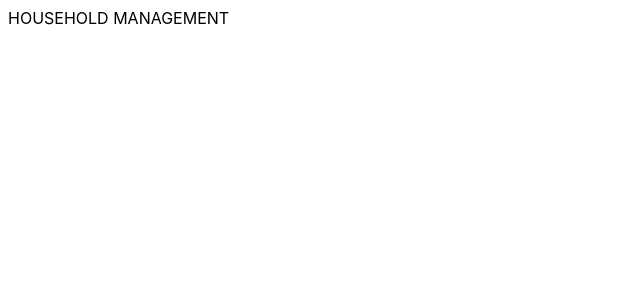
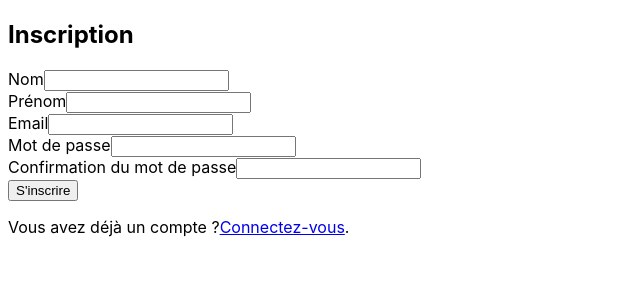
Before and after one commit to KingAbrams/Household_Management, a React (Vite) app: page /Register in a window 1280 px wide. Shown: the top 300 px of the page, without its empty margins (0-640 px from the left). Built offline with nearby package versions, Linux system fonts and the light colour scheme.

Commit message:
add pages and redirection

```diff
--- a/package.json
+++ b/package.json
@@ -17,7 +17,8 @@
   },
   "dependencies": {
     "react": "^18.3.1",
-    "react-dom": "^18.3.1"
+    "react-dom": "^18.3.1",
+    "react-router-dom": "^6.25.1"
   },
   "devDependencies": {
     "@types/react": "^18.3.3",
--- a/src/App.tsx
+++ b/src/App.tsx
@@ -1,5 +1,22 @@
+import { BrowserRouter as Router, Route, Routes } from 'react-router-dom';
+import Login from './pages/login/Login';
+import Register from './pages/register/Register';
+import NotFoundPage from './pages/notfound/NotFound';
+import Household from './pages/household/Household';
+
 const App = () => {
-  return <>HOUSEHOLD MANAGEMENT</>;
+  return (
+    <>
+      <Router>
+        <Routes>
+          <Route path="/" element={<Household />} />
+          <Route path="/Login" element={<Login />} />
+          <Route path="/Register" element={<Register />} />
+          <Route path="*" element={<NotFoundPage />} />
+        </Routes>
+      </Router>
+    </>
+  );
 };
 
 export default App;
--- /dev/null
+++ b/src/components/login/LoginForm.tsx
@@ -0,0 +1,48 @@
+import { ChangeEvent, FormEvent, useState } from 'react';
+import { Link } from 'react-router-dom';
+
+const LoginForm = () => {
+  const [email, setEmail] = useState('');
+  const [password, setPassword] = useState('');
+
+  const handleEmailChange = (e: ChangeEvent<HTMLInputElement>) => {
+    setEmail(e.target.value);
+  };
+
+  const handlePasswordChange = (e: ChangeEvent<HTMLInputElement>) => {
+    setPassword(e.target.value);
+  };
+
+  const handleSubmit = (e: FormEvent<HTMLButtonElement>) => {
+    e.preventDefault();
+    console.log({ email, password });
+  };
+  return (
+    <div>
+      <h2>Connexion</h2>
+      <form>
+        <div>
+          <label>Email</label>
+          <input type="email" value={email} onChange={handleEmailChange} />
+        </div>
+        <div>
+          <label>Mot de passe</label>
+          <input
+            type="password"
+            value={password}
+            onChange={handlePasswordChange}
+          />
+        </div>
+        <button onClick={handleSubmit}>Se connecter</button>
+      </form>
+
+      <div>
+        <p>
+          Pas encore de compte ?<Link to="/register">Inscrivez-vous</Link>.
+        </p>
+      </div>
+    </div>
+  );
+};
+
+export default LoginForm;
--- /dev/null
+++ b/src/components/register/RegisterForm.tsx
@@ -0,0 +1,91 @@
+import { ChangeEvent, FormEvent, useState } from 'react';
+import { Link } from 'react-router-dom';
+
+const RegisterForm = () => {
+  const [firstname, setFirstname] = useState('');
+  const [lastname, setLastname] = useState('');
+  const [email, setEmail] = useState('');
+  const [password, setPassword] = useState('');
+  const [confirmPassword, setConfirmPassword] = useState('');
+
+  const handleLastnameChange = (e: ChangeEvent<HTMLInputElement>) => {
+    setLastname(e.target.value);
+  };
+
+  const handleFirstnameChange = (e: ChangeEvent<HTMLInputElement>) => {
+    setFirstname(e.target.value);
+  };
+
+  const handleEmailChange = (e: ChangeEvent<HTMLInputElement>) => {
+    setEmail(e.target.value);
+  };
+
+  const handlePasswordChange = (e: ChangeEvent<HTMLInputElement>) => {
+    setPassword(e.target.value);
+  };
+
+  const handleConfirmPasswordChange = (e: ChangeEvent<HTMLInputElement>) => {
+    setConfirmPassword(e.target.value);
+  };
+
+  const handleSubmit = (e: FormEvent<HTMLButtonElement>) => {
+    e.preventDefault();
+    console.log({ firstname, lastname, email, password, confirmPassword });
+  };
+
+  return (
+    <div>
+      <h2>Inscription</h2>
+      <form>
+        <div>
+          <label>Nom</label>
+          <input type="text" value={lastname} onChange={handleLastnameChange} />
+        </div>
+
+        <div>
+          <label>Prénom</label>
+          <input
+            type="text"
+            value={firstname}
+            onChange={handleFirstnameChange}
+          />
+        </div>
+
+        <div>
+          <label>Email</label>
+          <input type="email" value={email} onChange={handleEmailChange} />
+        </div>
+
+        <div>
+          <label>Mot de passe</label>
+          <input
+            type="password"
+            value={password}
+            onChange={handlePasswordChange}
+          />
+        </div>
+
+        <div>
+          <label>Confirmation du mot de passe</label>
+          <input
+            type="password"
+            value={confirmPassword}
+            onChange={handleConfirmPasswordChange}
+          />
+        </div>
+
+        <div>
+          <button onClick={handleSubmit}>S'inscrire</button>
+        </div>
+      </form>
+
+      <div>
+        <p>
+          Vous avez déjà un compte ?<Link to="/login">Connectez-vous</Link>.
+        </p>
+      </div>
+    </div>
+  );
+};
+
+export default RegisterForm;
--- /dev/null
+++ b/src/pages/household/Household.tsx
@@ -0,0 +1,7 @@
+import React from 'react';
+
+const Household = () => {
+  return <div>HOUSEHOLD</div>;
+};
+
+export default Household;
--- /dev/null
+++ b/src/pages/login/Login.tsx
@@ -0,0 +1,11 @@
+import LoginForm from '../../components/login/LoginForm';
+
+const Login = () => {
+  return (
+    <div>
+      <LoginForm />
+    </div>
+  );
+};
+
+export default Login;
--- /dev/null
+++ b/src/pages/notfound/NotFound.tsx
@@ -0,0 +1,7 @@
+import React from 'react';
+
+const NotFoundPage = () => {
+  return <div>404 NotFound</div>;
+};
+
+export default NotFoundPage;
--- /dev/null
+++ b/src/pages/register/Register.tsx
@@ -0,0 +1,11 @@
+import RegisterForm from '../../components/register/RegisterForm';
+
+const Register = () => {
+  return (
+    <>
+      <RegisterForm />
+    </>
+  );
+};
+
+export default Register;
--- a/tsconfig.app.json
+++ b/tsconfig.app.json
@@ -19,9 +19,10 @@
 
     /* Linting */
     "strict": true,
-    "noUnusedLocals": true,
+    "noFallthroughCasesInSwitch": true,
     "noUnusedParameters": true,
-    "noFallthroughCasesInSwitch": true
+    /* Updated by Me */
+    "noUnusedLocals": false
   },
   "include": ["src"]
 }
```
Also changed, not shown: .eslintrc.cjs, 1 other file (tests, documents, lock files or other folders).
